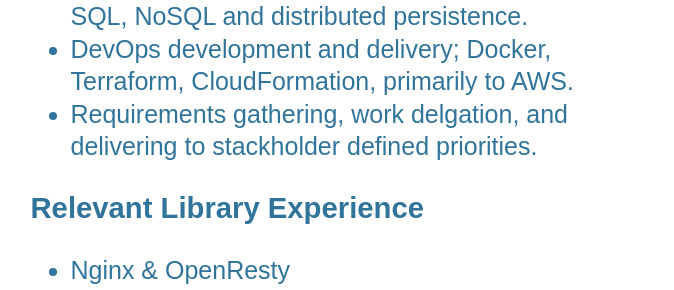
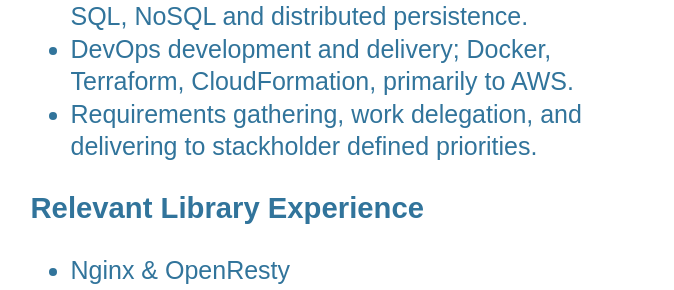
Before and after one commit to marckysharky/marckysharky.github.io, a Jekyll site: the page built from juxt.html, in a window 1280 px wide. Shown: the part 1348-1638 px from the top of the page, without its empty margins (297-971 px from the left). Built offline with Jekyll 4.4.1, drawn with Linux system fonts in a browser that asks for light colours; nearby versions of some CDN libraries; some web fonts are replaced.

Commit message:
Update juxt

```diff
--- a/juxt.html
+++ b/juxt.html
@@ -42,7 +42,7 @@
     <li>Developed and maintained client facing web applications, from front-end development, server-side applications and data services, to data persistence and distribution.</li>
     <li>Data processing in Ruby, Clojure and Golang; using SQL, NoSQL and distributed persistence.</li>
     <li>DevOps development and delivery; Docker, Terraform, CloudFormation, primarily to AWS.</li>
-    <li>Requirements gathering, work delgation, and delivering to stackholder defined priorities.</li>
+    <li>Requirements gathering, work delegation, and delivering to stackholder defined priorities.</li>
   </ul>
 
   <h3>Relevant Library Experience</h3>
```
